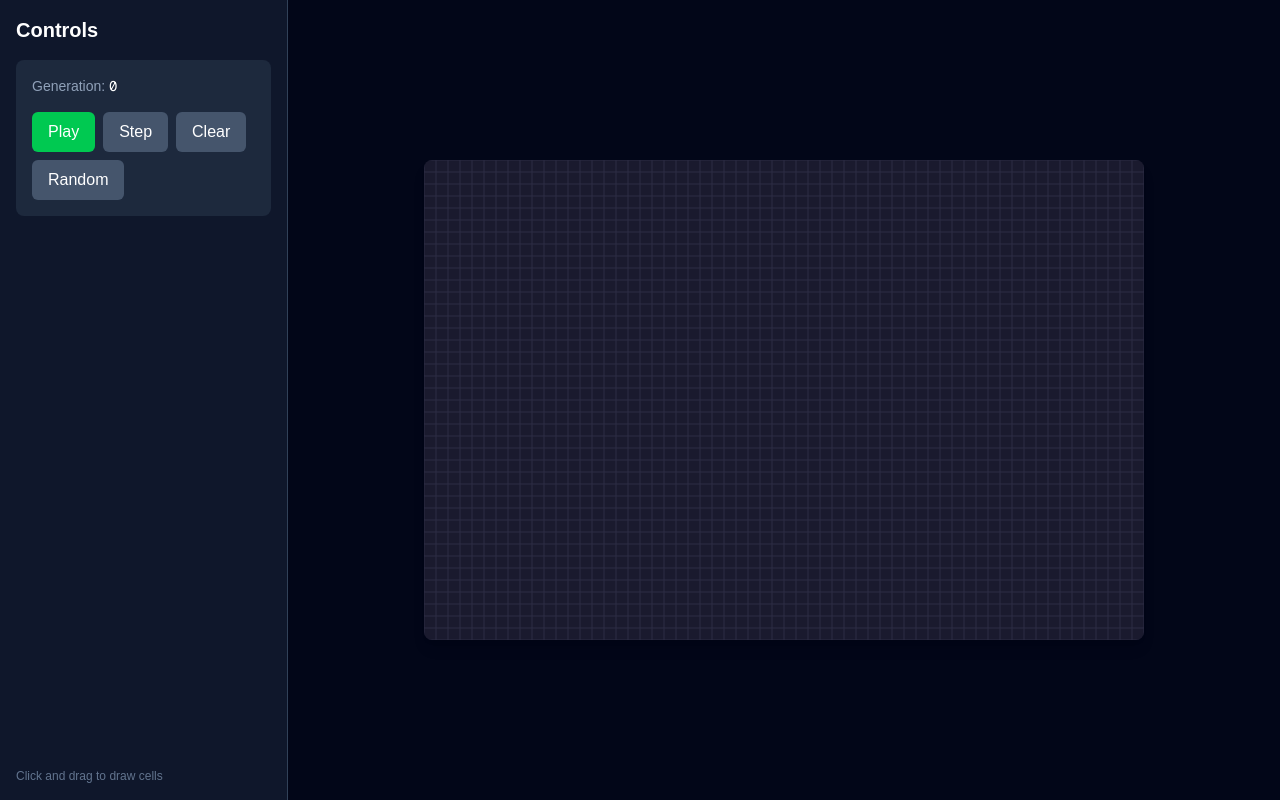
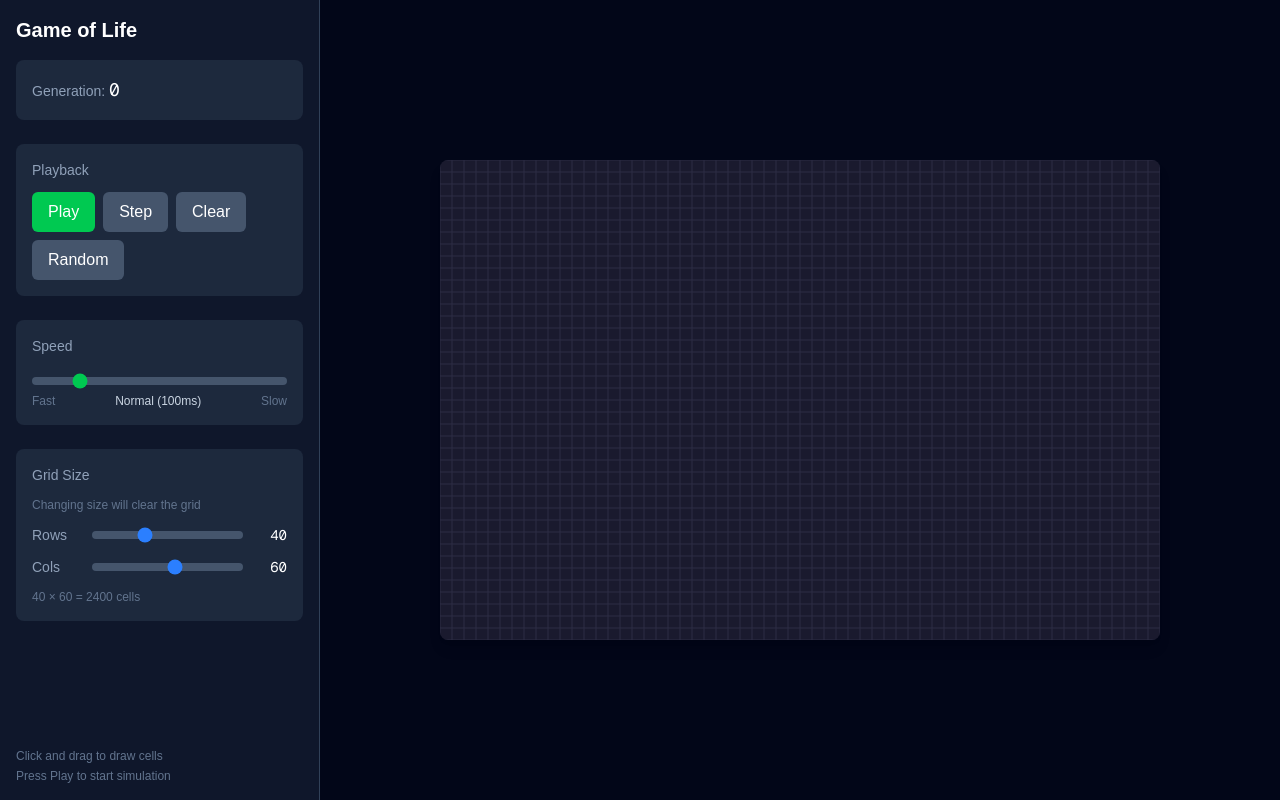
Before and after one commit to akashpatel1198/game-of-life, a Next.js app: page /game in a window 1280 px wide. Built offline with nearby package versions, Linux system fonts and the light colour scheme.

Commit message:
phase 2 more controls

```diff
--- a/app/game/_gameComponents/Controls.tsx
+++ b/app/game/_gameComponents/Controls.tsx
@@ -4,15 +4,48 @@ import React from 'react';
 import { useGame } from '@/contexts/GameContext';
 
 export default function Controls() {
-  const { state, toggleRunning, nextGeneration, clearGrid, randomizeGrid } = useGame();
-  const { isRunning, generation } = state;
+  const { state, toggleRunning, nextGeneration, clearGrid, randomizeGrid, setSpeed, setGridSize } = useGame();
+  const { isRunning, generation, config } = state;
+  const { speed, gridSize } = config;
+
+  const handleSpeedChange = (e: React.ChangeEvent<HTMLInputElement>) => {
+    const newSpeed = parseInt(e.target.value, 10);
+    setSpeed(newSpeed);
+  };
+
+  const handleRowsChange = (e: React.ChangeEvent<HTMLInputElement>) => {
+    const newRows = parseInt(e.target.value, 10);
+    if (newRows >= 10 && newRows <= 100) {
+      setGridSize(newRows, gridSize.cols);
+    }
+  };
+
+  const handleColsChange = (e: React.ChangeEvent<HTMLInputElement>) => {
+    const newCols = parseInt(e.target.value, 10);
+    if (newCols >= 10 && newCols <= 100) {
+      setGridSize(gridSize.rows, newCols);
+    }
+  };
+
+  const getSpeedLabel = (ms: number): string => {
+    if (ms <= 50) return 'Fast';
+    if (ms <= 150) return 'Normal';
+    if (ms <= 300) return 'Slow';
+    return 'Very Slow';
+  };
 
   return (
-    <div className="flex flex-col gap-4 p-4 bg-slate-800 rounded-lg">
+    <div className="flex flex-col gap-6">
+      {/* Generation Counter */}
+      <div className="p-4 bg-slate-800 rounded-lg">
         <div className="text-sm text-slate-400">
-        Generation: <span className="font-mono text-white">{generation}</span>
+          Generation: <span className="font-mono text-white text-lg">{generation}</span>
+        </div>
       </div>
 
+      {/* Playback Controls */}
+      <div className="p-4 bg-slate-800 rounded-lg">
+        <h3 className="text-sm font-medium text-slate-400 mb-3">Playback</h3>
         <div className="flex flex-wrap gap-2">
           <button
             onClick={toggleRunning}
@@ -48,5 +81,64 @@ export default function Controls() {
           </button>
         </div>
       </div>
+
+      {/* Speed Control */}
+      <div className="p-4 bg-slate-800 rounded-lg">
+        <h3 className="text-sm font-medium text-slate-400 mb-3">Speed</h3>
+        <div className="space-y-2">
+          <input
+            type="range"
+            min="20"
+            max="500"
+            value={speed}
+            onChange={handleSpeedChange}
+            className="w-full h-2 bg-slate-600 rounded-lg appearance-none cursor-pointer accent-green-500"
+          />
+          <div className="flex justify-between text-xs text-slate-500">
+            <span>Fast</span>
+            <span className="text-slate-300">{getSpeedLabel(speed)} ({speed}ms)</span>
+            <span>Slow</span>
+          </div>
+        </div>
+      </div>
+
+      {/* Grid Size Controls */}
+      <div className="p-4 bg-slate-800 rounded-lg">
+        <h3 className="text-sm font-medium text-slate-400 mb-3">Grid Size</h3>
+        <p className="text-xs text-slate-500 mb-3">Changing size will clear the grid</p>
+
+        <div className="space-y-3">
+          <div className="flex items-center gap-3">
+            <label className="text-sm text-slate-400 w-12">Rows</label>
+            <input
+              type="range"
+              min="10"
+              max="100"
+              value={gridSize.rows}
+              onChange={handleRowsChange}
+              className="flex-1 h-2 bg-slate-600 rounded-lg appearance-none cursor-pointer accent-blue-500"
+            />
+            <span className="text-sm text-white font-mono w-8 text-right">{gridSize.rows}</span>
+          </div>
+
+          <div className="flex items-center gap-3">
+            <label className="text-sm text-slate-400 w-12">Cols</label>
+            <input
+              type="range"
+              min="10"
+              max="100"
+              value={gridSize.cols}
+              onChange={handleColsChange}
+              className="flex-1 h-2 bg-slate-600 rounded-lg appearance-none cursor-pointer accent-blue-500"
+            />
+            <span className="text-sm text-white font-mono w-8 text-right">{gridSize.cols}</span>
+          </div>
+        </div>
+
+        <div className="mt-3 text-xs text-slate-500">
+          {gridSize.rows} × {gridSize.cols} = {gridSize.rows * gridSize.cols} cells
+        </div>
+      </div>
+    </div>
   );
 }
--- a/app/game/_gameComponents/Sidebar.tsx
+++ b/app/game/_gameComponents/Sidebar.tsx
@@ -5,15 +5,15 @@ import Controls from './Controls';
 
 export default function Sidebar() {
   return (
-    <aside className="w-72 h-full bg-slate-900 p-4 flex flex-col gap-4 border-r border-slate-700">
-      <h2 className="text-xl font-bold text-white">Controls</h2>
+    <aside className="w-80 h-full bg-slate-900 p-4 flex flex-col gap-4 border-r border-slate-700 overflow-y-auto">
+      <h2 className="text-xl font-bold text-white">Game of Life</h2>
       <Controls />
 
-      {/* Placeholder for future sections */}
       <div className="flex-1" />
 
-      <div className="text-xs text-slate-500">
-        Click and drag to draw cells
+      <div className="text-xs text-slate-500 space-y-1">
+        <p>Click and drag to draw cells</p>
+        <p>Press Play to start simulation</p>
       </div>
     </aside>
   );
--- a/lib/types.ts
+++ b/lib/types.ts
@@ -30,3 +30,10 @@ export const DEFAULT_CONFIG: GameConfig = {
   cellSize: 12,
   speed: 100,
 };
+
+export const GRID_LIMITS = {
+  minRows: 10,
+  maxRows: 150,
+  minCols: 10,
+  maxCols: 200,
+};
```
Also changed, not shown: 1 other file (tests, documents, lock files or other folders). Lines whose indentation alone changed are shown as unchanged.
